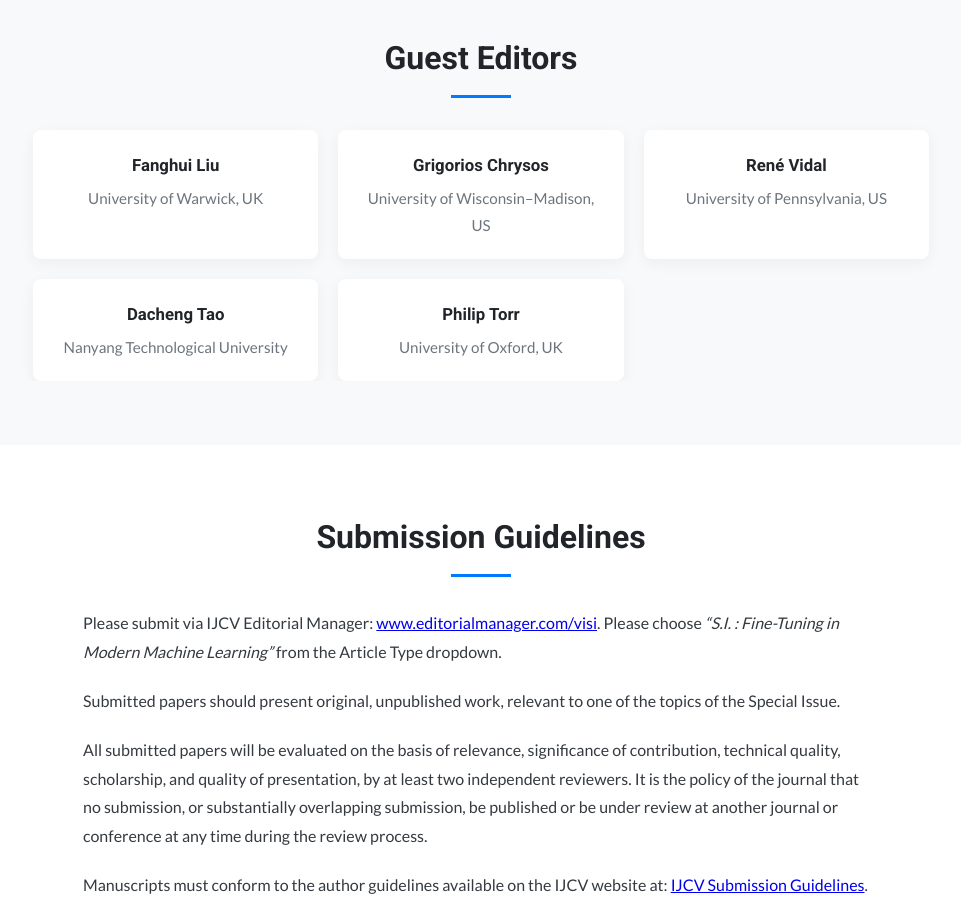
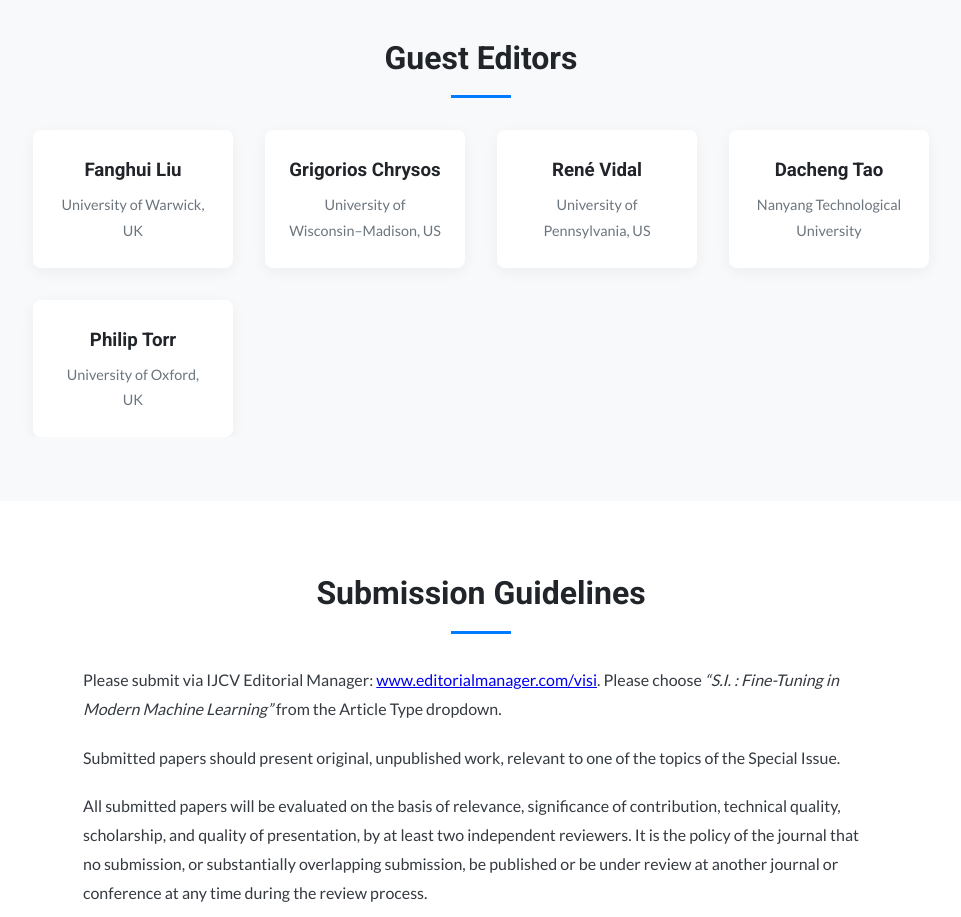
Before and after one commit to YuanheZ/cv-pt-web, a plain HTML site: page index.html in a window 1280 px wide. Shown: the part 2340-3257 px from the top of the page, without its empty margins (159-1120 px from the left). Drawn offline with Linux system fonts and the light colour scheme.

Commit message:
Update index.html

```diff
--- a/index.html
+++ b/index.html
@@ -42,10 +42,47 @@
         .dates-grid { display: grid; grid-template-columns: 1fr 2fr; gap: 1rem; align-items: center; max-width: 700px; margin: 0 auto; background: #fff; padding: 2rem; border-radius: 8px; box-shadow: 0 4px 15px rgba(0,0,0,0.05); }
         .dates-grid div { padding: 0.5rem; }
         .dates-grid .date { font-weight: 700; color: var(--primary-color); font-family: 'Roboto', sans-serif; }
-        .organizers-grid { display: grid; grid-template-columns: repeat(auto-fit, minmax(220px, 1fr)); gap: 1.25rem; text-align: center; }
-        .organizer-card { background: #fff; padding: 1.25rem; border-radius: 8px; box-shadow: 0 4px 15px rgba(0,0,0,0.05); }
-        .organizer-card h3 { font-family: 'Roboto', sans-serif; margin-bottom: 0.25rem; color: var(--heading-color); font-size: 1.05rem; }
-        .organizer-card p { font-size: 0.95rem; color: #6c757d; }
+
+        .organizers-grid {
+            display: grid;
+            grid-template-columns: repeat(auto-fit, minmax(200px, 1fr));
+            gap: 2rem;
+            text-align: center;
+        }
+
+        .organizer-card {
+            background: #fff;
+            padding: 1.5rem;
+            border-radius: 8px;
+            box-shadow: 0 4px 15px rgba(0,0,0,0.05);
+            transition: transform 0.3s ease, box-shadow 0.3s ease;
+        }
+
+        .organizer-card:hover {
+            transform: translateY(-5px);
+            box-shadow: 0 8px 20px rgba(0,0,0,0.1);
+        }
+
+        .organizer-card img {
+            width: 120px;
+            height: 120px;
+            border-radius: 50%;
+            object-fit: cover;
+            margin-bottom: 1rem;
+            border: 3px solid var(--primary-color);
+        }
+
+        .organizer-card h3 {
+            font-family: 'Roboto', sans-serif;
+            margin-bottom: 0.25rem;
+            color: var(--heading-color);
+        }
+
+        .organizer-card p {
+            font-size: 0.9rem;
+            color: #6c757d;
+        }
+
         .btn {
             display: inline-block;
             background: var(--primary-color);
```
